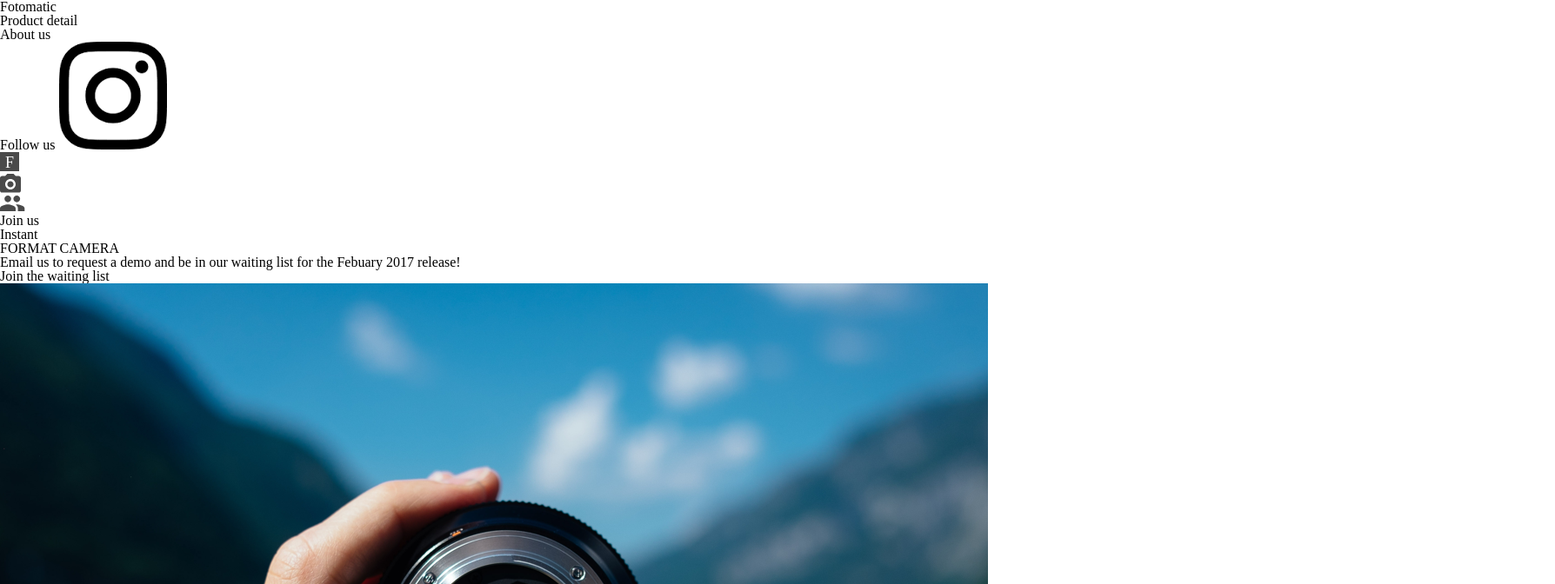
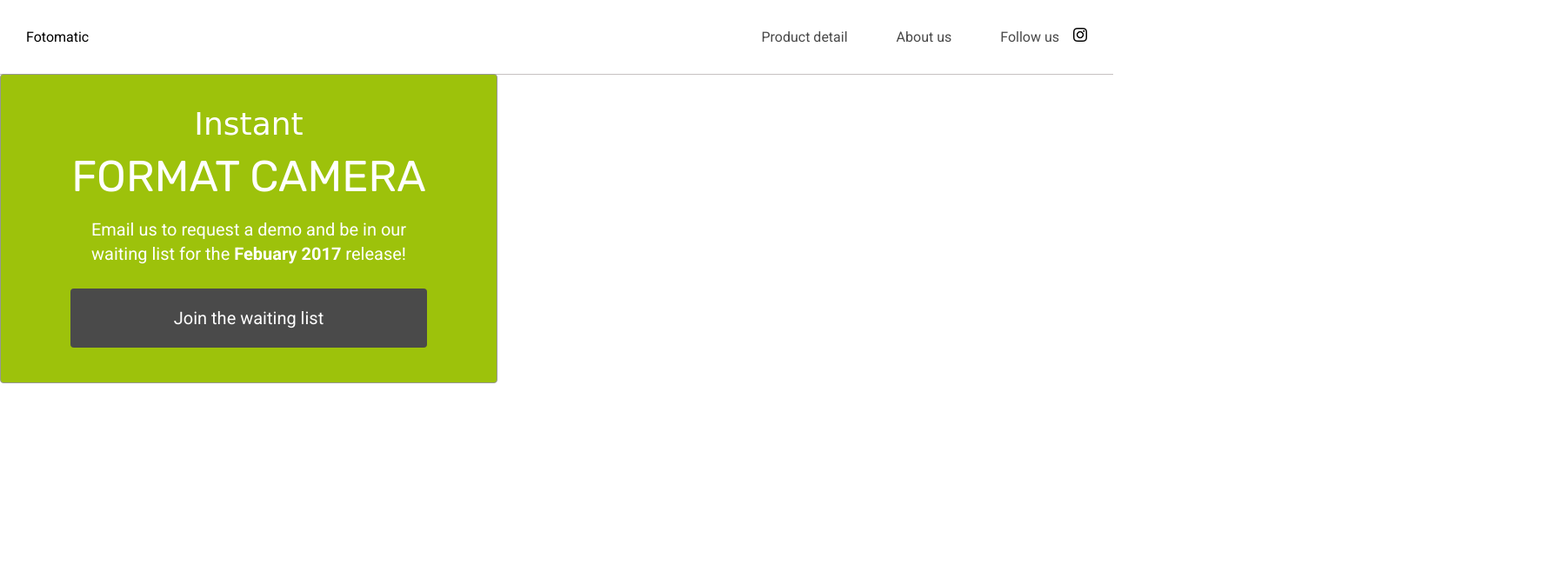
Before and after one commit to sai-monSVK/Fotomatic, a plain HTML site: page index.html in a window 1280 px wide. Shown: the top 672 px of the page at 87% size, 1788 px wide, since content can reach past the window. Drawn offline with Linux system fonts and the light colour scheme; files whose address does not match are found by name; a web font is replaced by a local one.

Commit message:
some changes -not relevant

```diff
--- a/index.html
+++ b/index.html
@@ -5,6 +5,7 @@
   <link href="https://fonts.googleapis.com/css?family=Rubik" rel="stylesheet">
   <link href="https://fonts.googleapis.com/css?family=Roboto:300,400,600,700" rel="stylesheet">
   <link rel="stylesheet" href="./resources/css/reset.css">
+  <link rel="stylesheet" href="./resources/css/style.css">
   <meta charset="UTF-8">
 </head>
 <body>
--- a/resources/css/style.css
+++ b/resources/css/style.css
@@ -41,6 +41,7 @@ header {
   width: 100%;
   border-bottom: solid 1px #c6c1c1;
   background-color: white;
+  height: 85px;
 }
 
 header .content {
```
